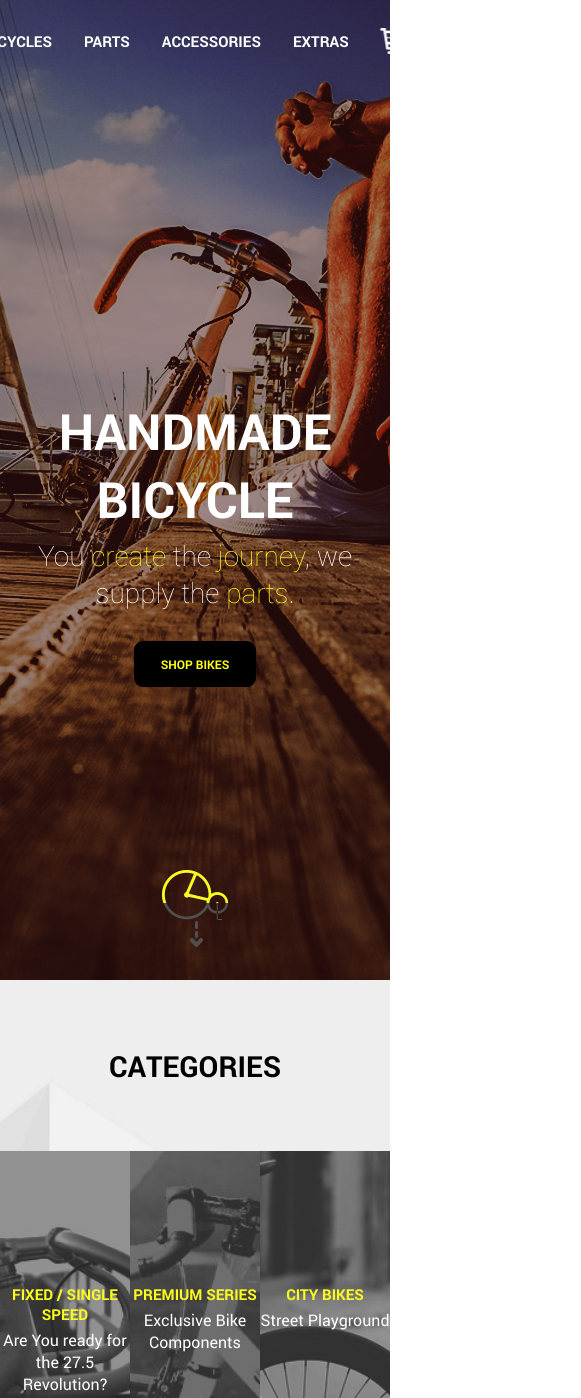
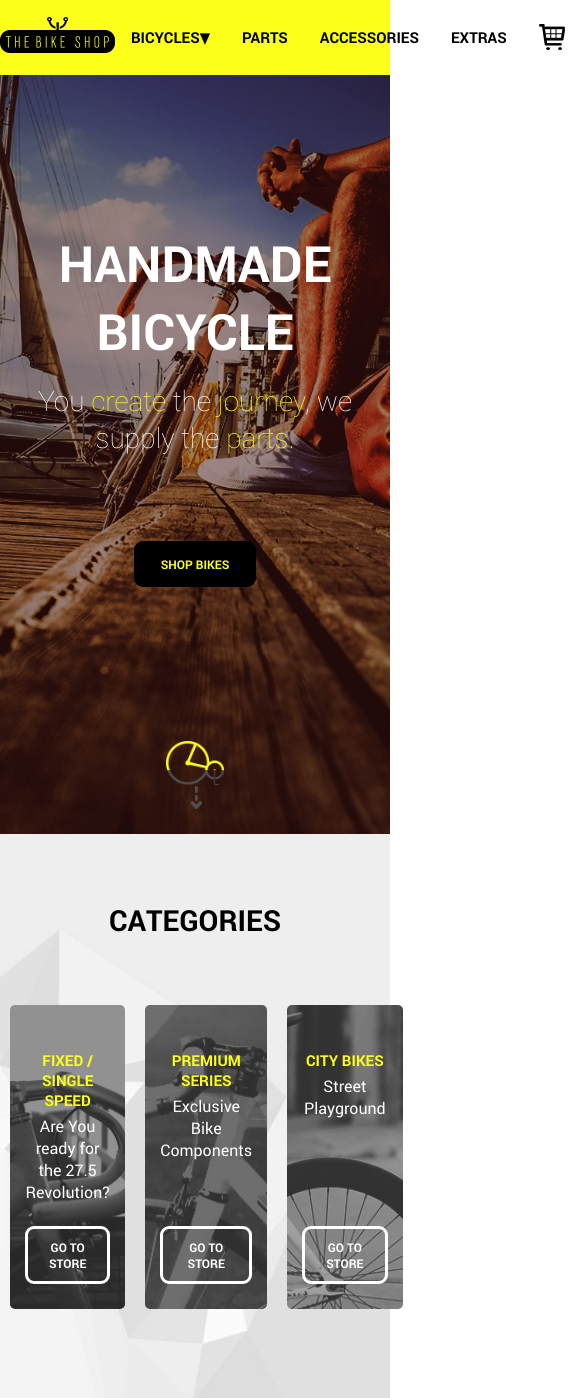
Before and after one commit to antondrozd/bikeshop, a website: page index.html in a window 390 px wide. Shown: the top 1398 px of the page, 581 px wide, since content can reach past the window. Drawn offline with nearby package versions, Linux system fonts and the light colour scheme; files that its build step writes are made by us from their sources.

Commit message:
Tablet beta

```diff
--- a/index.html
+++ b/index.html
@@ -10,8 +10,12 @@
   <body>
     <div class="page-wrapper">
       <header class="page-header" id="head">
+        <div class="page-header__wrapper">
           <div class="logo">
-          <a><img src="img/logo.png" alt="logo"></a>
+            <a><picture>
+              <source media="(max-width: 1200px)" srcset="img/logo-dark.png">
+              <img src="img/logo.png" alt="logo">
+            </picture></a>
           </div>
           <nav class="main-nav">
             <ul class="main-nav__list">
@@ -27,6 +31,7 @@
               <li class="main-nav__item  main-nav__item--basket"><a href="#"></a></li>
             </ul>
           </nav>
+        </div>
       </header>
       <main class="page-content">
         <section class="slider">
--- a/sass/blocks/categories.scss
+++ b/sass/blocks/categories.scss
@@ -28,8 +28,11 @@
 
 .categories__item {
   position: relative;
+  display: flex;
+  flex-direction: column;
   box-sizing: border-box;
   width: 350px;
+  padding: 0 15px;
   padding-top: 133px;
   padding-bottom: 40px;
   text-align: center;
@@ -55,6 +58,7 @@
     height: 100%;
     background-image: url("../img/hover-filter.svg");
     background-repeat: no-repeat;
+    background-position: left bottom;
     opacity: 0;
     transition: all 0.3s;
     z-index: 1;
@@ -86,6 +90,26 @@
 }
 
 .categories__btn {
+  align-self: center;
+  margin-top: auto;
   opacity: 0;
   transition: all 0.2s;
 }
+
+@media #{$tablet-widths} {
+
+  .categories__item {
+    padding-top: 45px;
+    padding-bottom: 25px;
+    border-radius: 5px;
+    margin: 0 10px;
+    &::before {
+      display: none;
+    }
+  }
+
+  .categories__btn {
+    opacity: 1;
+  }
+
+}
--- a/sass/blocks/logo.scss
+++ b/sass/blocks/logo.scss
@@ -0,0 +1,3 @@
+.logo {
+  flex-shrink: 0;
+}
--- a/sass/blocks/main-nav.scss
+++ b/sass/blocks/main-nav.scss
@@ -104,3 +104,28 @@
     }
   }
 }
+
+@media #{$tablet-widths} {
+
+  .main-nav__item {
+    a {
+      color: #000;
+      &:hover {
+        color: #dd0034;
+      }
+    }
+    &--drop {
+      > a {
+        &::after {
+          content: "▼";
+        }
+      }
+    }
+    &--basket {
+      a {
+        background-image: url("../img/basket-icon-dark.png");
+      }
+    }
+  }
+
+}
--- a/sass/blocks/page-header.scss
+++ b/sass/blocks/page-header.scss
@@ -1,4 +1,4 @@
-.page-header {
+.page-header__wrapper {
   @include wrapper;
   position: absolute;
   left: 50%;
@@ -9,3 +9,19 @@
   padding-top: 21px;
   z-index: 10;
 }
+
+@media #{$tablet-widths} {
+
+  .page-header {
+    background-color: #fcff19;
+  }
+
+  .page-header__wrapper {
+    position: relative;
+    left: auto;
+    transform: none;
+    padding-top: 2vh;
+    padding-bottom: 2vh;
+  }
+
+}
--- a/sass/blocks/popular.scss
+++ b/sass/blocks/popular.scss
@@ -60,3 +60,16 @@
 .popular__btn {
   margin-left: 10px;
 }
+
+@media #{$tablet-widths} {
+
+  .popular__list {
+    flex-wrap: wrap;
+  }
+
+  .popular__item {
+    width: 65%;
+    margin: 0 auto;
+  }
+
+}
--- a/sass/blocks/slider.scss
+++ b/sass/blocks/slider.scss
@@ -37,4 +37,37 @@
   height: 77px;
   background-image: url("../img/scroll-icon.png");
   background-repeat: no-repeat;
+  background-position: center;
+  background-size: contain;
 }
+
+@media #{$tablet-widths} {
+
+  .slider {
+    display: flex;
+    flex-direction: column;
+    align-items: center;
+    min-height: 90vh;
+    padding-top: 0;
+  }
+
+  .slider__title {
+    margin-top: auto;
+    margin-bottom: 2vh;
+  }
+
+  .slider__text {
+    margin-bottom: 10vh;
+  }
+
+  .slider__scroll-btn {
+    position: static;
+    transform: none;
+    flex-shrink: 0;
+    width: 58px;
+    height: 68px;
+    margin-top: auto;
+    margin-bottom: 3vh;
+  }
+
+}
```
Also changed, not shown: 1 other file. Lines whose indentation alone changed are shown as unchanged.
